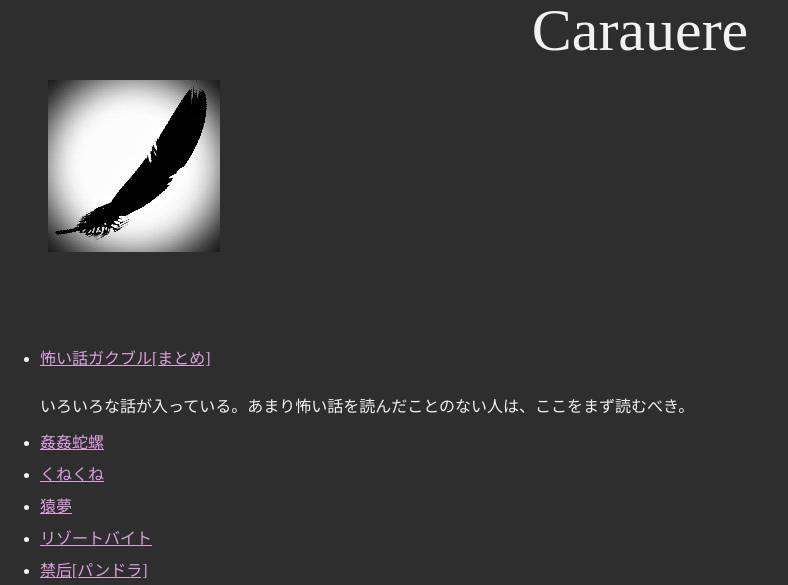
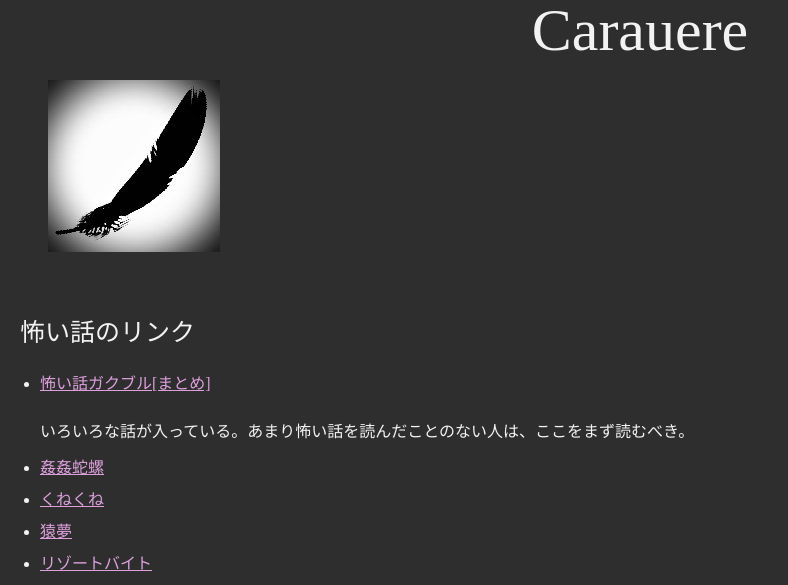
Before and after one commit to 0Wite/0Wite.github.io, a PHP site: page / in a window 1280 px wide. Shown: the top 585 px of the page, without its empty margins (0-788 px from the left). Run offline with PHP 8.4, Linux system fonts and the light colour scheme.

Commit message:
Update top.css

```diff
--- a/css/top.css
+++ b/css/top.css
@@ -9,7 +9,7 @@ body{
 }
 
 h2 {
-  font-size: 0px;
+  font-size: 25px;
 }
 
 ul {
```
